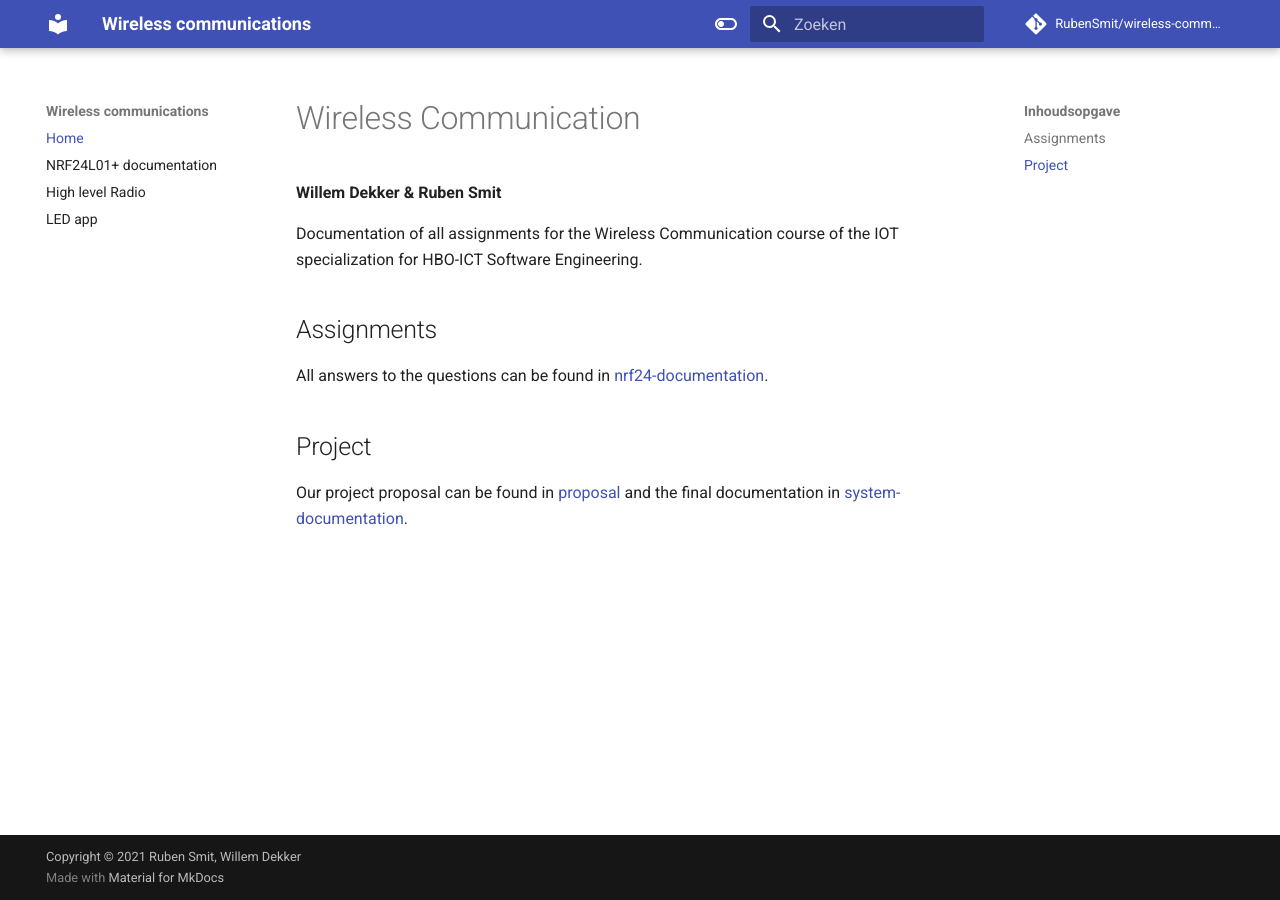
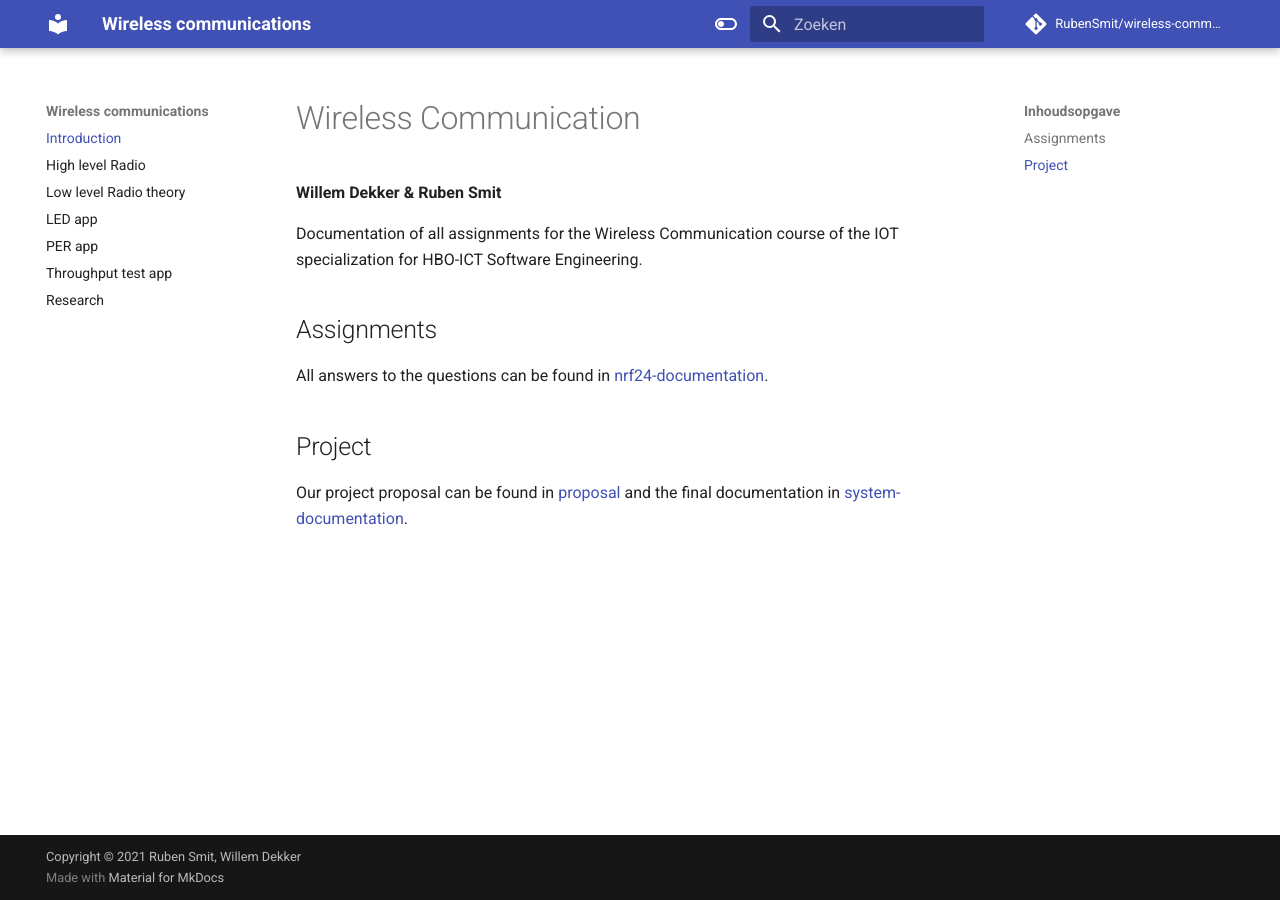
Before and after one commit to RubenSmit/wireless-communication, an MkDocs documentation site: the page built from docs/index.md, in a window 1280 px wide. Built offline with MkDocs 1.6.1 and Material for MkDocs 9.7.7, drawn with Linux system fonts in a browser that asks for light colours; comment, search, counter and statistics services are not loaded.

Commit message:
Improve file structure

```diff
--- a/mkdocs.yml
+++ b/mkdocs.yml
@@ -71,7 +71,10 @@ markdown_extensions:
   - pymdownx.highlight
   - pymdownx.superfences
 nav:
-  - Home : index.md
-  - NRF24L01+ documentation: nrf24-documentation.md
+  - Introduction : index.md
   - High level Radio: system-documentation.md
+  - Low level Radio theory: nrf24-documentation.md
   - LED app: lowlevelradio.md
+  - PER app: per-app.md
+  - Throughput test app: throughput-test-app.md
+  - Research: research.md
```
Also changed, not shown: docs/per-app.md (added, +1 -0 lines), docs/research.md (added, +11 -0 lines), docs/throughput-test-app.md (added, +1 -0 lines).
